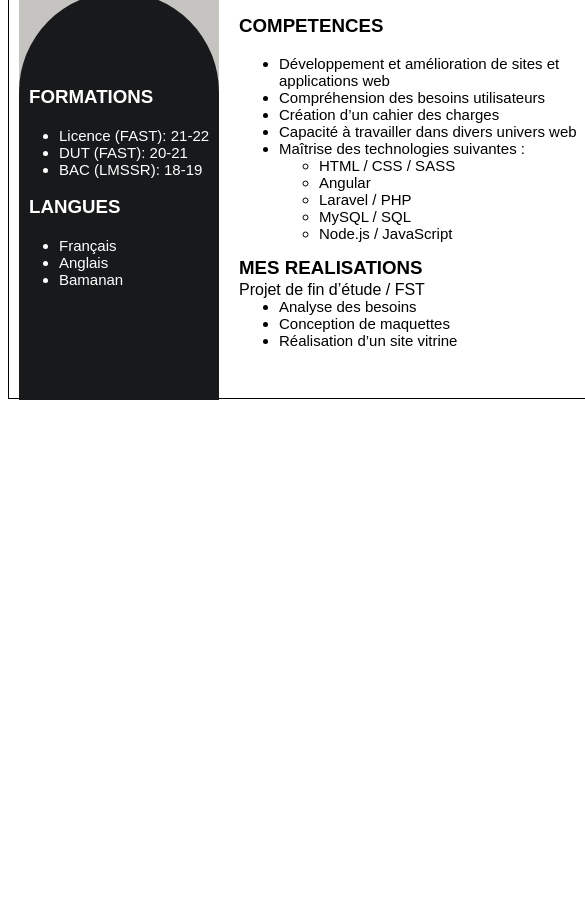
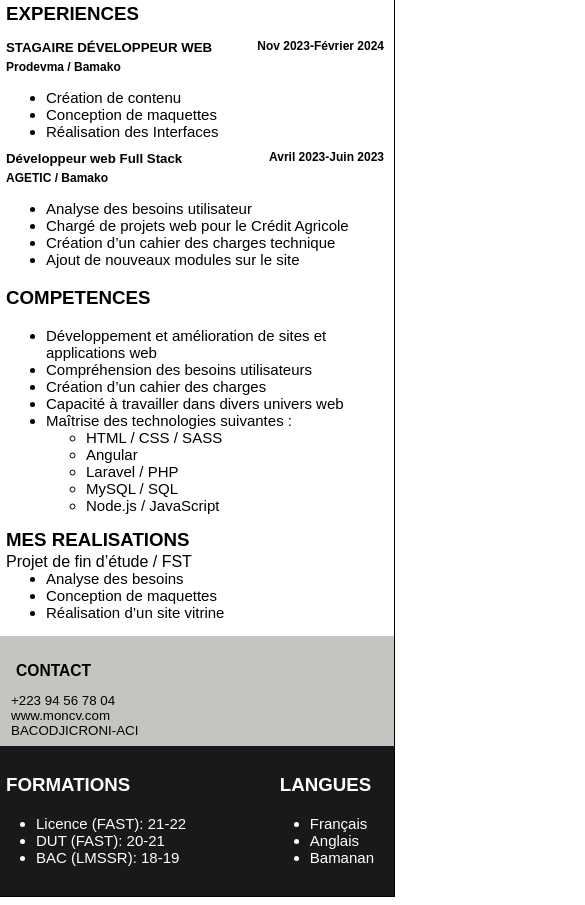
Before and after one commit to Harouna-Ness/projetCV, a plain HTML site: page index.html in a window 390 px wide. Shown: the part 452-1357 px from the top of the page, 585 px wide, since content can reach past the window. Before the commit the page ends 860 px from the top, so only its background shows below. Drawn offline with Linux system fonts and the light colour scheme.

Commit message:
responsivite

```diff
--- a/index.html
+++ b/index.html
@@ -10,6 +10,18 @@
 
     <div class="container">
         <div class="monCV">
+            <header>
+                <div class="profil">
+                    <div>
+                        <h3>Balla Coulibaly</h3>
+                        <p>Developpeur web</p>
+                    </div>
+
+                    <div class="image">
+                        <img src="photo.png" alt="image de profil">
+                    </div>
+                </div>
+            </header>
             <!-- partie gauche contentant les informations personnelle -->
             <div class="lateral">
                 <div class="profil">
@@ -165,6 +177,49 @@
                     </ul>
                 </section>
             </main>
+
+            <footer>
+                <section class="contact">
+                    <h3>CONTACT</h3>
+                    <div>
+                        <p>+223 94 56 78 04</p>
+                        <p>www.moncv.com</p>
+                        <p>BACODJICRONI-ACI</p>
+                    </div>
+                </section>
+
+                <div class="info">
+                    <section class="formations">
+                        <h3>FORMATIONS</h3>
+                        <ul>
+                            <li>
+                                Licence (FAST): 21-22
+                            </li>
+                            <li>
+                                DUT (FAST): 20-21
+                            </li>
+                            <li>
+                                BAC (LMSSR): 18-19
+                            </li>
+                        </ul>
+                    </section>
+
+                    <section class="langues">
+                        <h3>LANGUES</h3>
+                        <ul>
+                            <li>
+                                Français
+                            </li>
+                            <li>
+                                Anglais
+                            </li>
+                            <li>
+                                Bamanan
+                            </li>
+                        </ul>
+                    </section>
+                </div>
+            </footer>
         </div>
     </div>
 
--- a/style.css
+++ b/style.css
@@ -19,7 +19,6 @@ body{
     position: relative;
     min-height: 100px;
     max-width: 842px;
-    width: 100%;
 }
 
 .monCV{
@@ -139,13 +138,86 @@ main{
     margin-block-end: -1em;
 }
 
-/* @media screen and (max-width: 300px) {
-    body{
-        background-color: aqua;
+header {
+    display: none;
+}
+
+footer {
+    display: none;
+}
+
+@media screen and (max-width: 600px) {
+    .monCV{
+        border: 1px solid black;
+        height: auto;
+        width: 400px;
+        display: block;
     }
 
+    .lateral{
+        display: none;
+    }
+
+    main{
+        margin-left: 10px;
+    }
+
+    header {
+        display: block;
+    }
+
+    footer {
+        display: block;
+    }
+
+    header .profil{
+        height: 273px;
+        width: auto;
+        border-radius: 0px;
+        color: white;
+    }
+
+    .info{
+        height: 150px;
+        width: auto;
+        color: white;
+        background-color: var(--bg-color);
+        padding-top: 10px;
+        border-radius: 0px;
+        display: flex;
+        justify-content: space-between;
+    }
+    .formations{
+        margin-top: 0px;
+    }
+
+    .langues{
+        margin-right: 20px;
+    }
+
+    footer .contact{
+        background-color: var(--bg-color1);
+        margin: 0;
+        padding: 10px;
+    }
+}
+
+@media screen and (max-width: 320px) {
     .monCV{
-        width: 300PX;
-        background-color: #17191B;
+        border: 1px solid black;
+        height: auto;
+        width: 300px;
+        display: block;
     }
-} */
+    .info h3, .contact h3{
+        padding-left: 10px;
+    }
+
+    section ul{
+        font-size: 12px;
+    }
+
+    main{
+        padding-left: 10px;
+    }
+}
```
